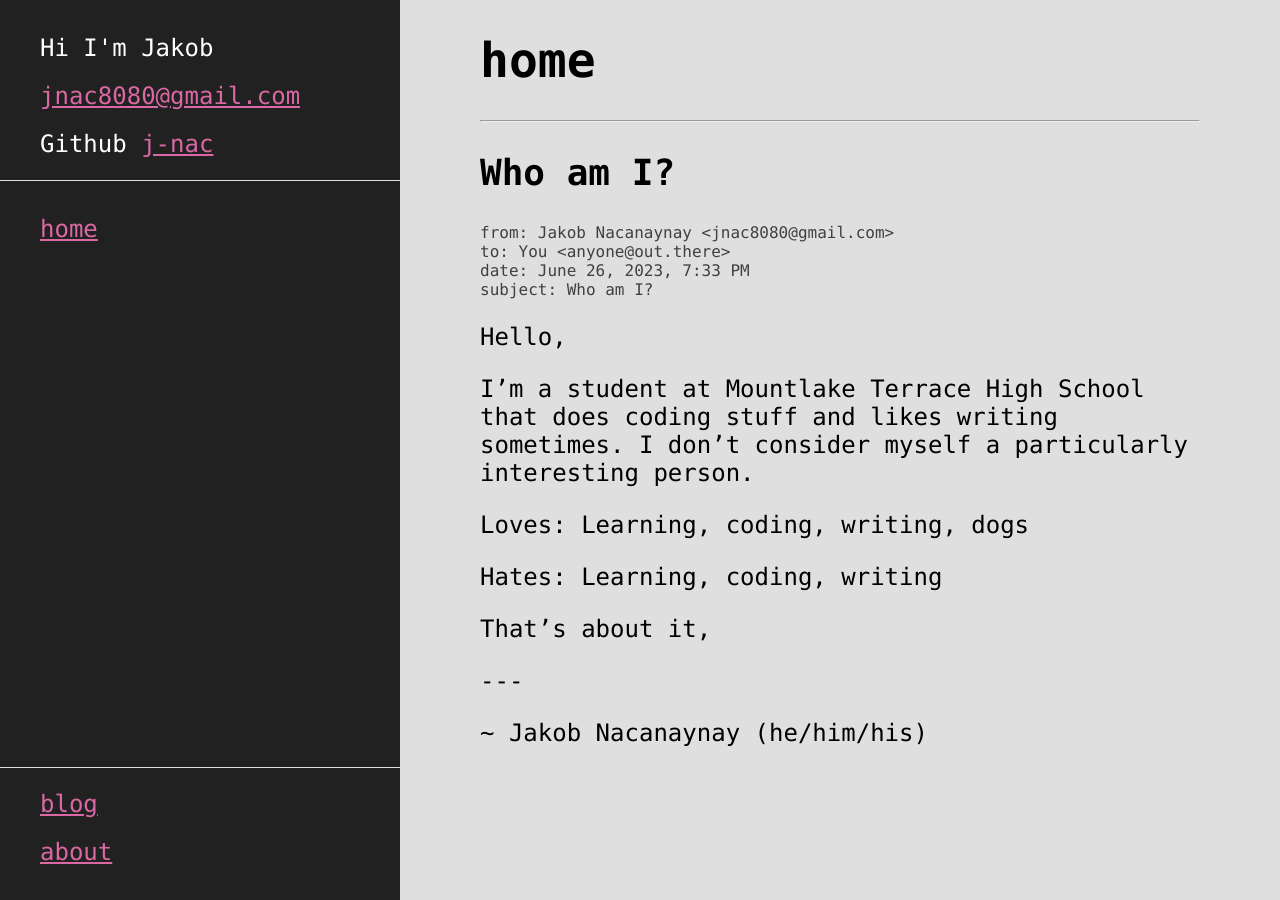
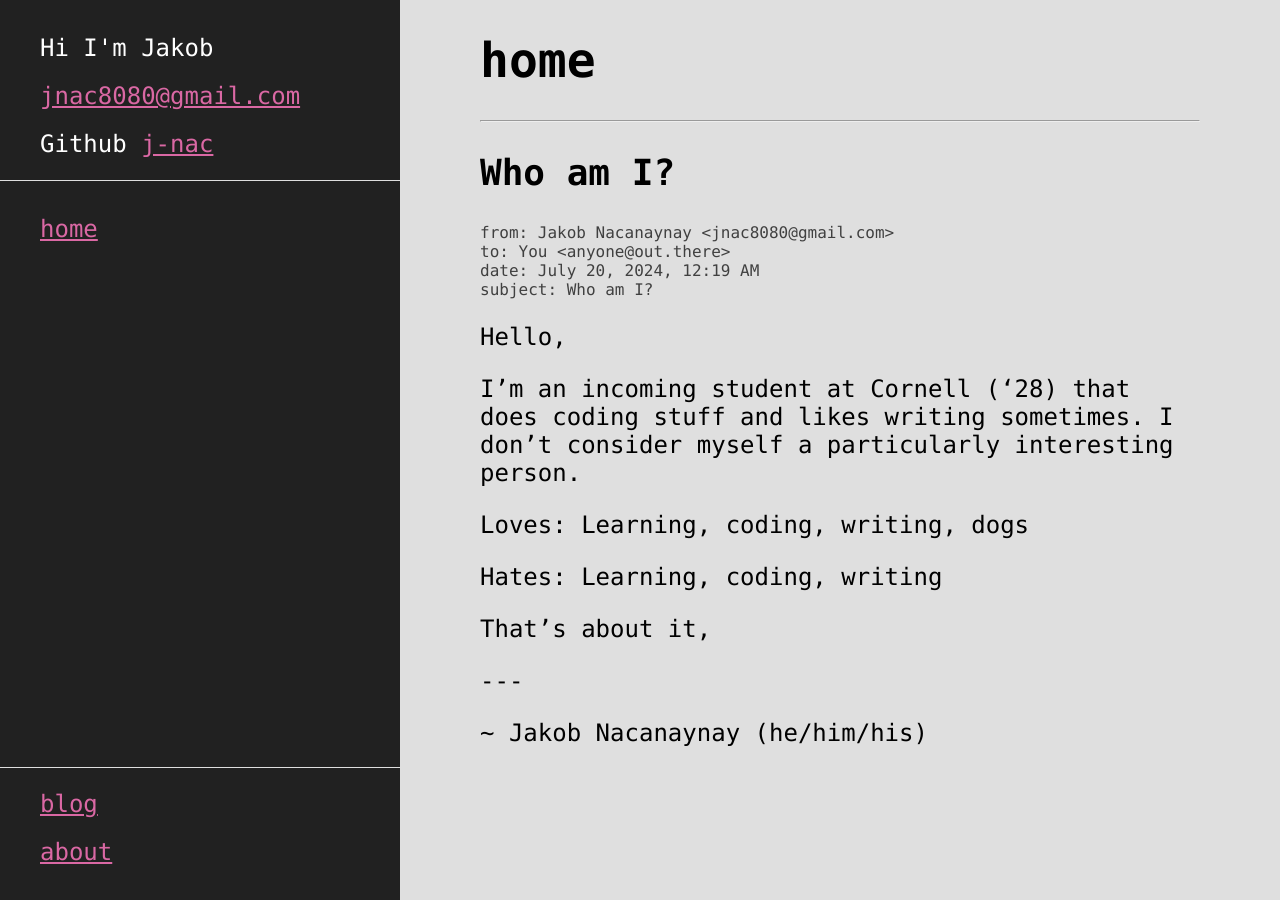
Before and after one commit to j-nac/j-nac.github.io, a Jekyll site: the page built from portfolio/index.md, in a window 1280 px wide. Built offline with Jekyll 4.4.1, drawn with Linux system fonts in a browser that asks for light colours.

Commit message:
Update home

```diff
--- a/portfolio/index.md
+++ b/portfolio/index.md
@@ -9,11 +9,11 @@ title: Hello I'm Jakob Nacanaynay
 
 ## Who am I?
 
-{% include mailinfo.html from="Jakob Nacanaynay <jnac8080@gmail.com>" to="You <anyone@out.there>" date="June 26, 2023, 7:33 PM" subject="Who am I?" %}
+{% include mailinfo.html from="Jakob Nacanaynay <jnac8080@gmail.com>" to="You <anyone@out.there>" date="July 20, 2024, 12:19 AM" subject="Who am I?" %}
 
 Hello,
 
-I’m a student at Mountlake Terrace High School that does coding stuff and likes writing sometimes. I don’t consider myself a particularly interesting person.
+I’m an incoming student at Cornell ('28) that does coding stuff and likes writing sometimes. I don’t consider myself a particularly interesting person.
 
 Loves: Learning, coding, writing, dogs
 
```
